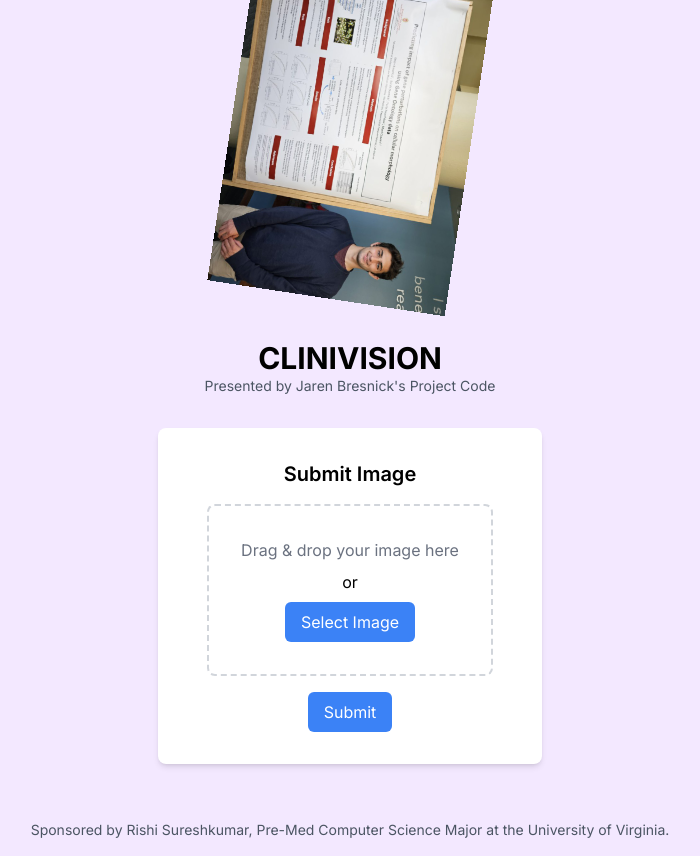
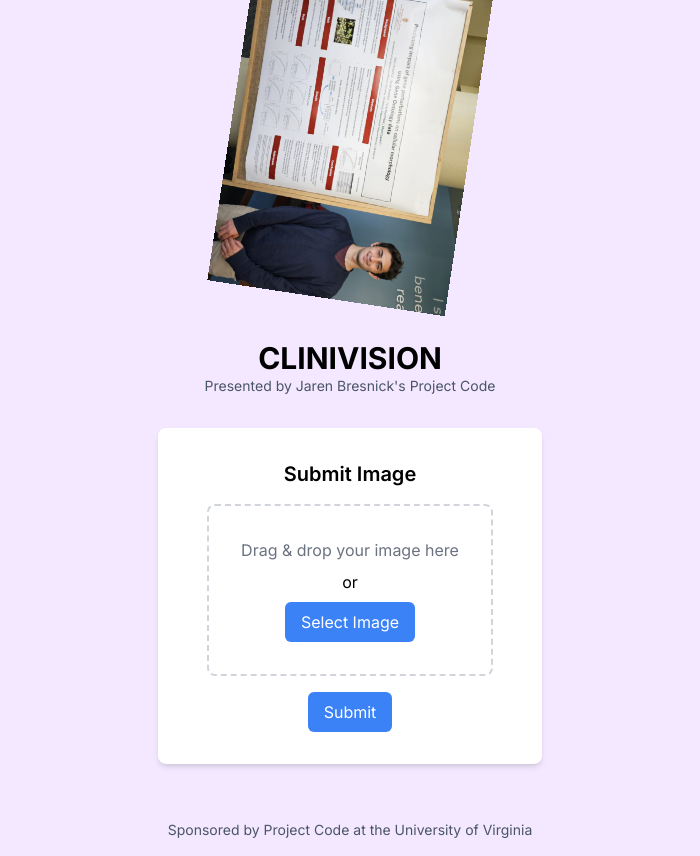
Before and after one commit to Project-Code-UVA/CliniVision, a Next.js app in the folder frontend-clinivision/: page / in a window 1280 px wide. Shown: the whole page, without its empty margins (290-990 px from the left). Built offline with nearby package versions, Linux system fonts and the light colour scheme.

Commit message:
updated footer

```diff
--- a/frontend-clinivision/src/app/page.tsx
+++ b/frontend-clinivision/src/app/page.tsx
@@ -36,7 +36,7 @@
       </div>
 
       <footer className="text-sm text-gray-600 mt-auto py-4">
-        Sponsored by Rishi Sureshkumar, Pre-Med Computer Science Major at the University of Virginia.
+        Sponsored by Project Code at the University of Virginia
       </footer>
     </div>
   );
```
